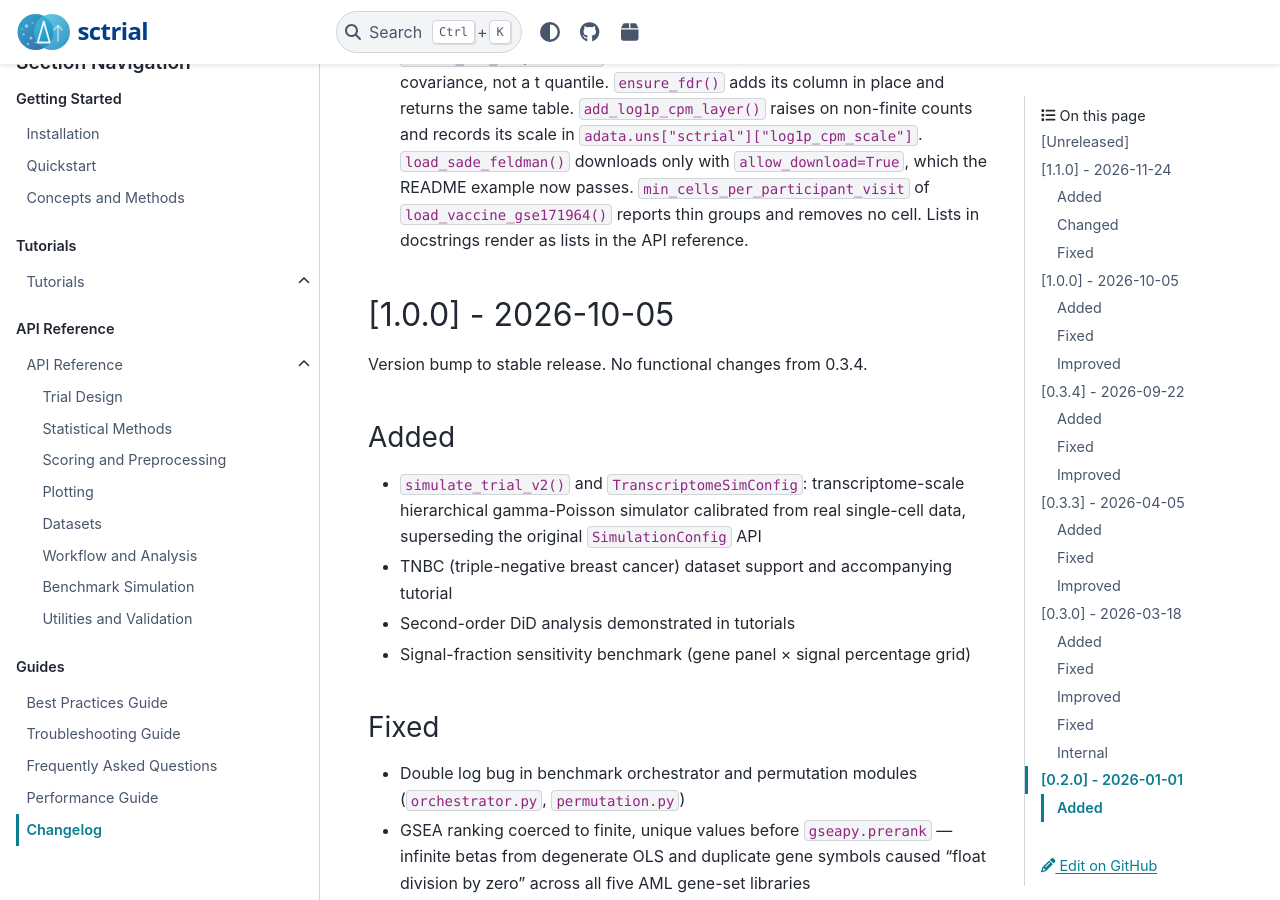
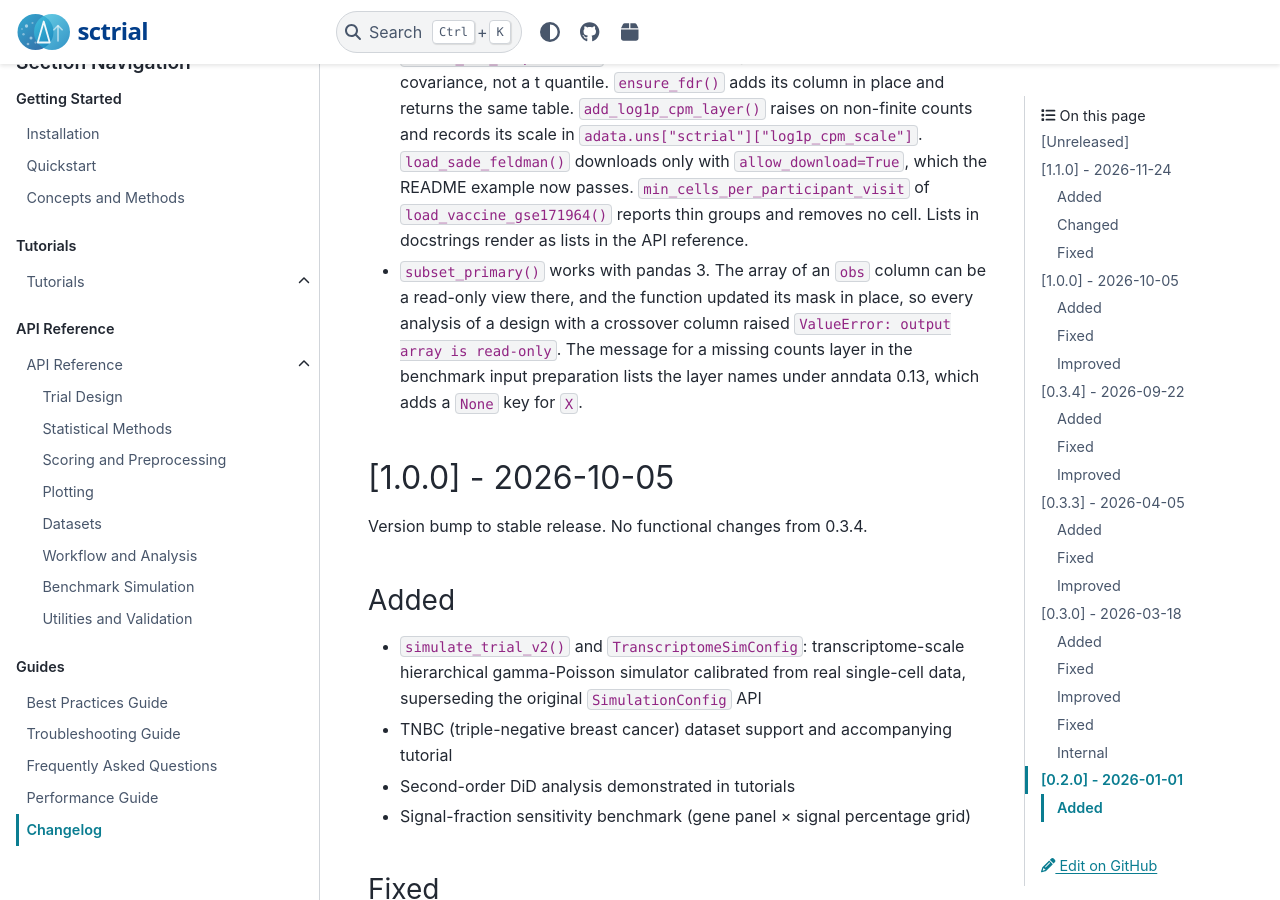
Before and after one commit to TheOmarLab/sctrial, a Sphinx documentation site: the page built from docs/source/changelog.md, in a window 1280 px wide and 900 px high, scrolled down 13365 px. Built offline with Sphinx 7.4.7 and the PyData theme 0.15.4, drawn with Linux system fonts in a browser that asks for light colours; pages that are not in the unit, such as notebooks, are missing from menus.

Commit message:
Changelog for the pandas 3 fix

```diff
--- a/docs/source/changelog.md
+++ b/docs/source/changelog.md
@@ -81,6 +81,7 @@ and this project adheres to [Semantic Versioning](https://semver.org/spec/v2.0.0
 - `bootstrap_effect_size_ci()` is listed in `sctrial.stats.effect_size.__all__`. It was exported from `sctrial` and `sctrial.stats` and missing from the API reference. `extract_gene_vector()` and `sctrial.benchmark.runners.finalize_results()` were missing from the API reference too.
 - `scripts/run_benchmark.py --phase all` runs the four benchmark phases. It stopped at the retired `validate` phase and ran nothing.
 - Docstrings and documentation pages corrected where they did not match the code. Returned columns are listed in full for `trend_interaction()`, `event_study_did()`, `polynomial_trend()`, `test_parallel_trends()`, `loo_cv_did()`, `kfold_cv_did()`, `cv_summary()`, `influence_diagnostics()`, `abundance_did()`, `pseudobulk_did()`, `test_treatment_heterogeneity()`, `did_fit()` and `within_arm_comparison()`. The interval of `within_arm_comparison()` uses the normal quantile with the cluster-robust covariance, not a t quantile. `ensure_fdr()` adds its column in place and returns the same table. `add_log1p_cpm_layer()` raises on non-finite counts and records its scale in `adata.uns["sctrial"]["log1p_cpm_scale"]`. `load_sade_feldman()` downloads only with `allow_download=True`, which the README example now passes. `min_cells_per_participant_visit` of `load_vaccine_gse171964()` reports thin groups and removes no cell. Lists in docstrings render as lists in the API reference.
+- `subset_primary()` works with pandas 3. The array of an `obs` column can be a read-only view there, and the function updated its mask in place, so every analysis of a design with a crossover column raised `ValueError: output array is read-only`. The message for a missing counts layer in the benchmark input preparation lists the layer names under anndata 0.13, which adds a `None` key for `X`.
 
 ## [1.0.0] - 2026-10-05
 
```
Also changed, not shown: CHANGELOG.md (+1 -0 lines).
